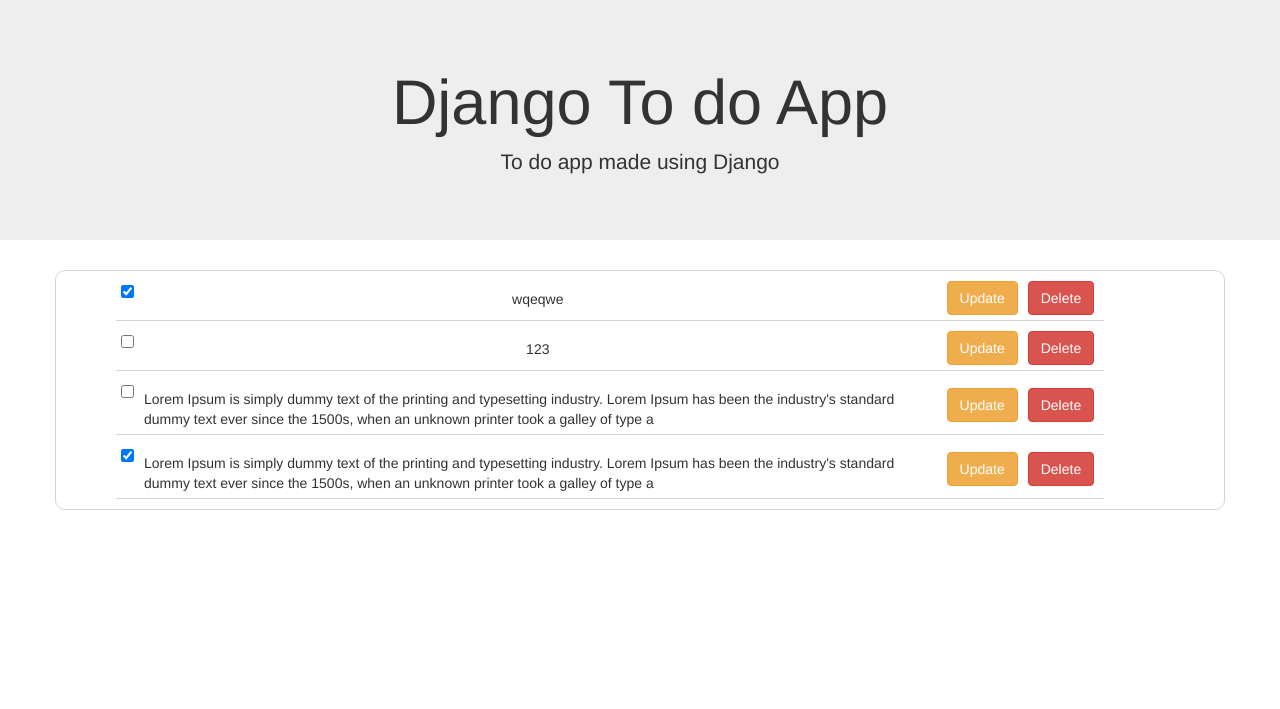
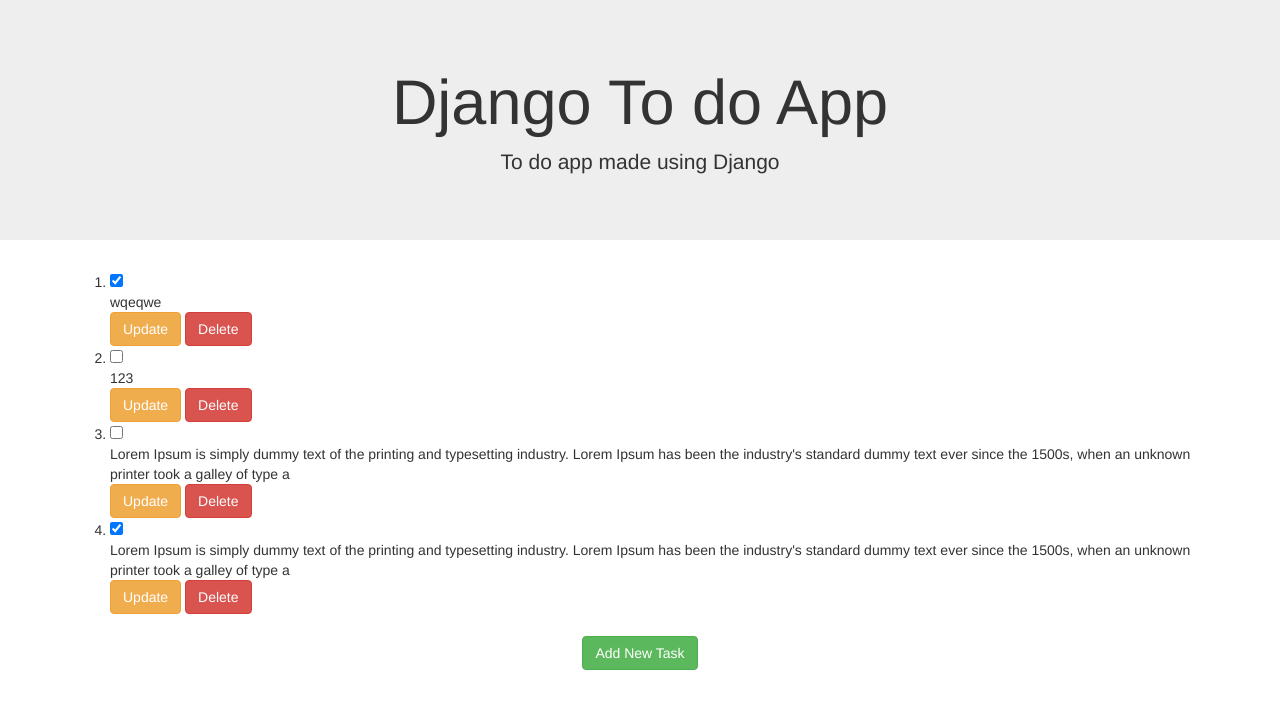
Before and after one commit to MichalskiWiktor/ToDoApp-Django, a Django app: page / in a window 1280 px wide. Shown: the top 709 px of the page. Run offline with Django 4.2, Linux system fonts and the light colour scheme; data comes from the database, SQL or seed files in the repository; both versions use the stored data as it was after the commit; some libraries are stand-ins or nearby versions.

Commit message:
fixed add button

```diff
--- a/list/static/css/listStyle.css
+++ /dev/null
@@ -1,56 +0,0 @@
-.container{
-  display:grid;
-  place-items: center;
-  border: 1px solid lightgray;
-  border-radius: 10px;
-}
-.btnStyle{
-  padding: 0.5em 1em;
-  border-radius:3px;
-  text-align: center;
-  height:max-content;
-}
-.newElementColor{
-  border:1px solid #00b74a;
-  background-color: #00b74a;
-  margin-bottom: 1%;
-}
-.updateElementColor{
-  border:1px solid #1266f1;
-  background-color: #1266f1;
-}
-.deleteElementColor{
-  border:1px solid #f93154;
-  background-color: #f93154;
-  }
-.textElement{
-  margin-top: 1.3%;
-}
-a{
-  color:white;
-  text-decoration: none;
-}
-a:hover{
-  color:white;
-  text-decoration: none;
-}
-li{
-  display: flex;
-  justify-content: space-between;
-  margin:10px;
-  width:90%;
-  border-bottom: 1px solid lightgray;
-  margin:5px;
-}
-li > *{
-  margin:5px;
-  }
-.right-align { margin-left: auto; }
-.buttons{
-  display: flex;
-}
-.buttons > *{
-  align-self: center;
-  margin-left:5px;
-  margin-right:5px;
-}
--- a/list/templates/list.html
+++ b/list/templates/list.html
@@ -28,6 +28,11 @@
               </li>
               {% endfor %}
           </ol>
+          <div style="width: 100%; text-align: center; padding:1%;">
+            <a href="{% url 'new_item' %}">
+                <button type="button" class="btn btn-success">Add New Task</button>
+            </a>
+        </div>
       </div>
   </div>
 </div>
```
Also changed, not shown: db.sqlite3.
